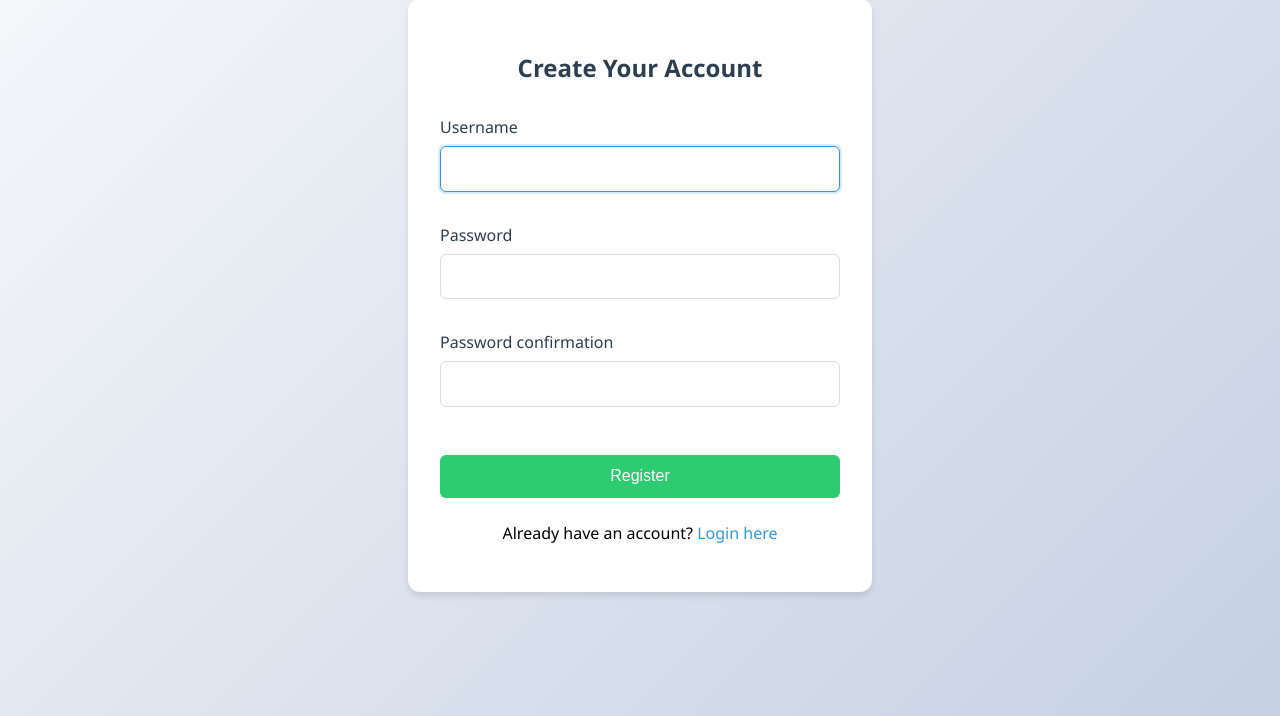
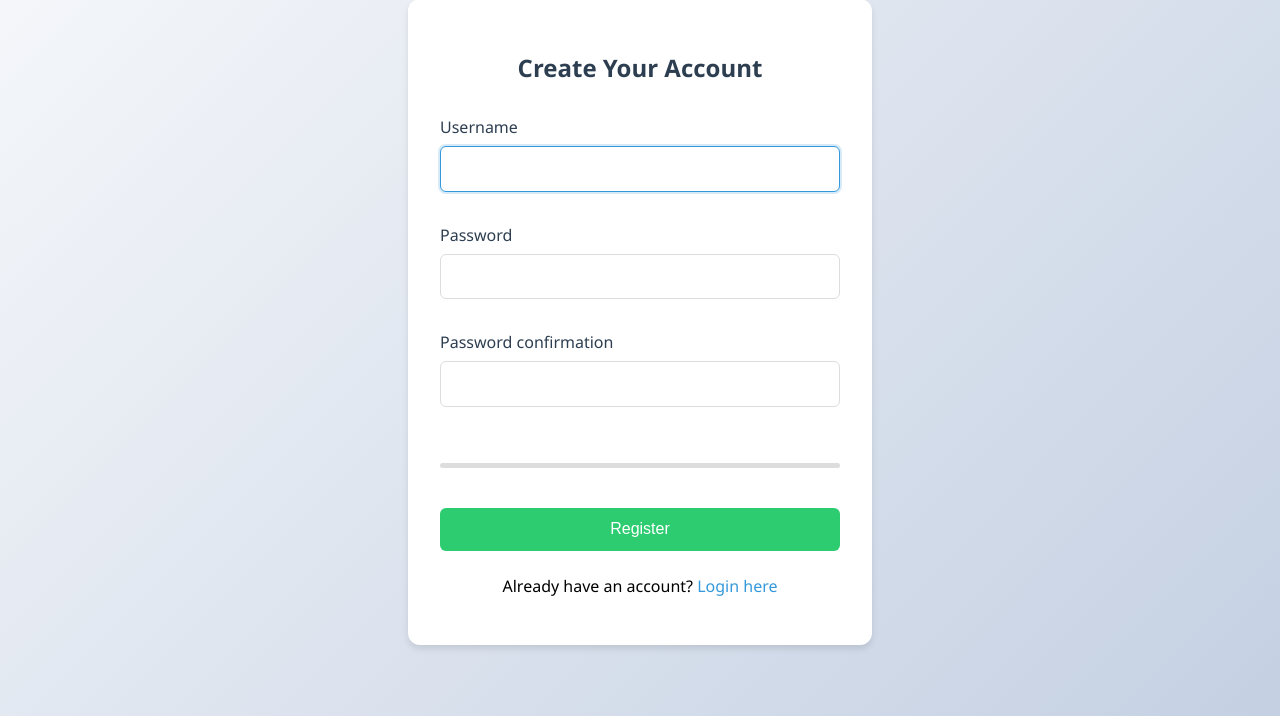
Before and after one commit to webiroha/django_basic_condition_tracker_with_cody_copilot, a Django app: page /register/ in a window 1280 px wide. Shown: the part 33-749 px from the top of the page. Run offline with Django 5.2, Linux system fonts and the light colour scheme; parts of the project's set-up code (start-up, migrations or seed data) failed here and were passed over.

Commit message:
feat: add pasword handling to register page

```diff
--- a/tracker/templates/tracker/register.html
+++ b/tracker/templates/tracker/register.html
@@ -98,6 +98,21 @@
         margin: 0.5rem 0;
         font-size: 0.9rem;
       }
+      .password-strength {
+        margin-top: 1rem;
+      }
+      .strength-meter {
+        height: 5px;
+        background: #ddd;
+        border-radius: 5px;
+        margin-top: 0.5rem;
+      }
+      .strength-text {
+        display: block;
+        margin-top: 0.5rem;
+        font-size: 0.9rem;
+        color: #2c3e50;
+      }
     </style>
   </head>
   <body>
@@ -116,6 +131,11 @@
           {% endif %}
         </div>
         {% endfor %}
+        <!-- Add password strength indicator -->
+        <div class="password-strength">
+          <div class="strength-meter"></div>
+          <small class="strength-text"></small>
+        </div>
         <button type="submit">Register</button>
       </form>
       <div class="links">
```
